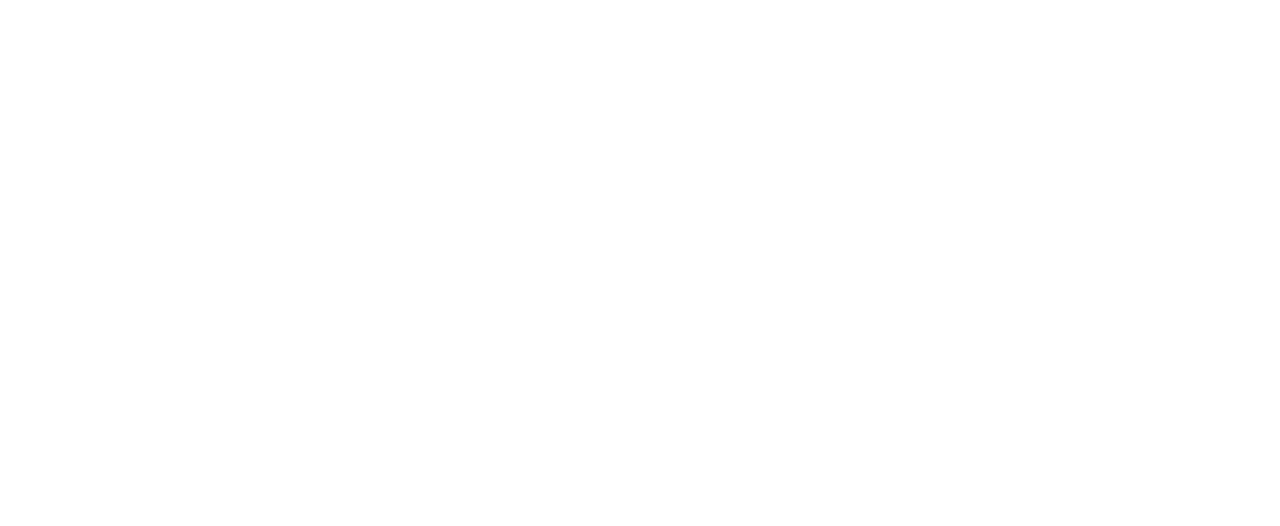
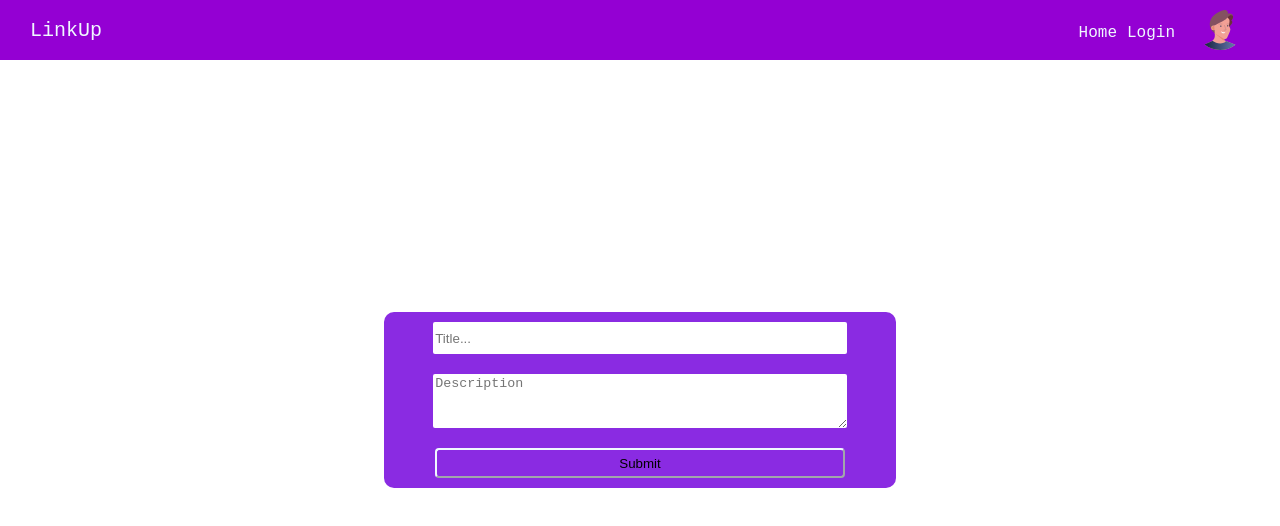
Before and after one commit to antonythomas123/LinkUp, a React (Create React App) app: page /createpost in a window 1280 px wide. Before the commit this address had no page. Shown: the top 526 px of the page. Built offline with nearby package versions, Linux system fonts and the light colour scheme; no server answers; the HTML template or start-up script is replaced by a standard one.

Commit message:
Create Post screen added

```diff
--- a/src/App.js
+++ b/src/App.js
@@ -2,6 +2,7 @@
 import Home from './pages/Home/Home';
 import { BrowserRouter as Router, Routes, Route } from 'react-router-dom';
 import Login from './pages/Login/Login';
+import CreatePost from './pages/CreatePost/CreatePost';
 
 function App() {
   return (
@@ -10,6 +11,7 @@
         <Routes>
           <Route path='/' element={<Home/>}/>
           <Route path='/login' element={<Login/>}/>
+          <Route path='/createpost' element={<CreatePost/>}/>
         </Routes>
       </Router>
     </div>
--- a/src/components/navbar/Navbar.js
+++ b/src/components/navbar/Navbar.js
@@ -1,39 +1,61 @@
-import React from 'react';
-import './Navbar.css';
-import { ReactComponent as Avatar } from '../../assets/avatar.svg';
-import { Link } from 'react-router-dom';
-import { auth } from '../../config/firebase';
-import { useAuthState } from 'react-firebase-hooks/auth';
-import { signOut } from 'firebase/auth';
+import React from "react";
+import "./Navbar.css";
+import { ReactComponent as Avatar } from "../../assets/avatar.svg";
+import { Link } from "react-router-dom";
+import { auth } from "../../config/firebase";
+import { useAuthState } from "react-firebase-hooks/auth";
+import { signOut } from "firebase/auth";
 
 function Navbar() {
-
   const [user] = useAuthState(auth);
 
   const logout = async () => {
     await signOut(auth);
-  }
+  };
 
   return (
-    <div className='navbar_main'>
-      <div className='app_name'>
+    <div className="navbar_main">
+      <div className="app_name">
         <span>LinkUp</span>
       </div>
-      <div className='options'>
-        <span><Link to={'/'} className='links'>Home</Link></span>
-        <span><Link to={'/login'} className='links'>Login</Link></span>
+      <div className="options">
+        <span>
+          <Link to={"/"} className="links">
+            Home
+          </Link>
+        </span>
+        {!user ? (
+          <span>
+            <Link to={"/login"} className="links">
+              Login
+            </Link>
+          </span>
+        ) : (
+          <span>
+            <Link to={"/createpost"} className="links">
+              Create Post
+            </Link>
+          </span>
+        )}
+
         <span>{user?.displayName}</span>
         <span>
-          {user?.photoURL ? <img src={user?.photoURL} className='avatar' alt=''/> : <Avatar className='avatar' />}
+          {user?.photoURL ? (
+            <img src={user?.photoURL} className="avatar" alt="" />
+          ) : (
+            <Avatar className="avatar" />
+          )}
         </span>
-        {
-          user ? <span>
+        {user ? (
+          <span>
             <button onClick={logout}>Logout</button>
-          </span> : " "
-        }
+          </span>
+        ) : (
+          " "
+        )}
       </div>
     </div>
-  )
+  );
 }
 
-export default Navbar
+export default Navbar;
--- /dev/null
+++ b/src/pages/CreatePost/CreatePost.js
@@ -0,0 +1,13 @@
+import Navbar from "../../components/navbar/Navbar";
+import Form from "./Form";
+
+function CreatePost() {
+  return (
+    <div>
+      <Navbar />
+      <Form />
+    </div>
+  );
+}
+
+export default CreatePost;
--- /dev/null
+++ b/src/pages/CreatePost/Form.css
@@ -0,0 +1,38 @@
+.createpost_form{
+    width: 40%;
+    background-color: blueviolet;
+    display: flex;
+    flex-direction: column;
+    align-items: center;
+    border-radius: 10px;
+
+    position: absolute;
+    top: 50%;
+    left: 50%;
+    transform: translate(-50%, -50%);
+}
+.form_input{
+    width: 80%;
+    height: 30px;
+    border-radius: 2px;
+    border-width: 0;
+    margin: 10px;
+}
+.form_textarea{
+    width: 80%;
+    height: 50px;
+    border-radius: 2px;
+    border-width: 0;
+    margin: 10px;
+}
+.form_submit{
+    width: 80%;
+    height: 30px;
+    color: aliceblue3
+    ;
+    margin: 10px;
+    border-radius: 4px;
+    border-width: 1;
+    border-color: aliceblue;
+    background-color: transparent;
+}
--- /dev/null
+++ b/src/pages/CreatePost/Form.js
@@ -0,0 +1,13 @@
+import './Form.css';
+
+function Form() {
+  return (
+    <form className='createpost_form'>
+        <input type='text' placeholder='Title...' className='form_input'/>
+        <textarea type='text' placeholder='Description' className='form_textarea'/>
+        <input type='submit' className='form_submit'/>
+    </form>
+  )
+}
+
+export default Form
--- a/src/pages/Login/Login.css
+++ b/src/pages/Login/Login.css
@@ -33,7 +33,7 @@
     padding-top: 15px;
 }
 
-input {
+.login_input {
     width: 70%;
     height: 30px;
     border-radius: 10px;
--- a/src/pages/Login/Login.js
+++ b/src/pages/Login/Login.js
@@ -25,11 +25,11 @@
         <div className='login_text'>Login</div>
         <div className='username'>
           <span>Username</span>
-          <input type='text' onChange={(event) => setUsername(event.target.value)} />
+          <input type='text' onChange={(event) => setUsername(event.target.value)} className='login_input'/>
         </div>
         <div className='password'>
           <span>Password</span>
-          <input type='password' onChange={(event) => setPassword(event.target.value)}/>
+          <input type='password' onChange={(event) => setPassword(event.target.value)} className='login_input'/>
         </div>
         <div className='login_button'>
           <button onClick={handleLogin}>Login</button>
```
